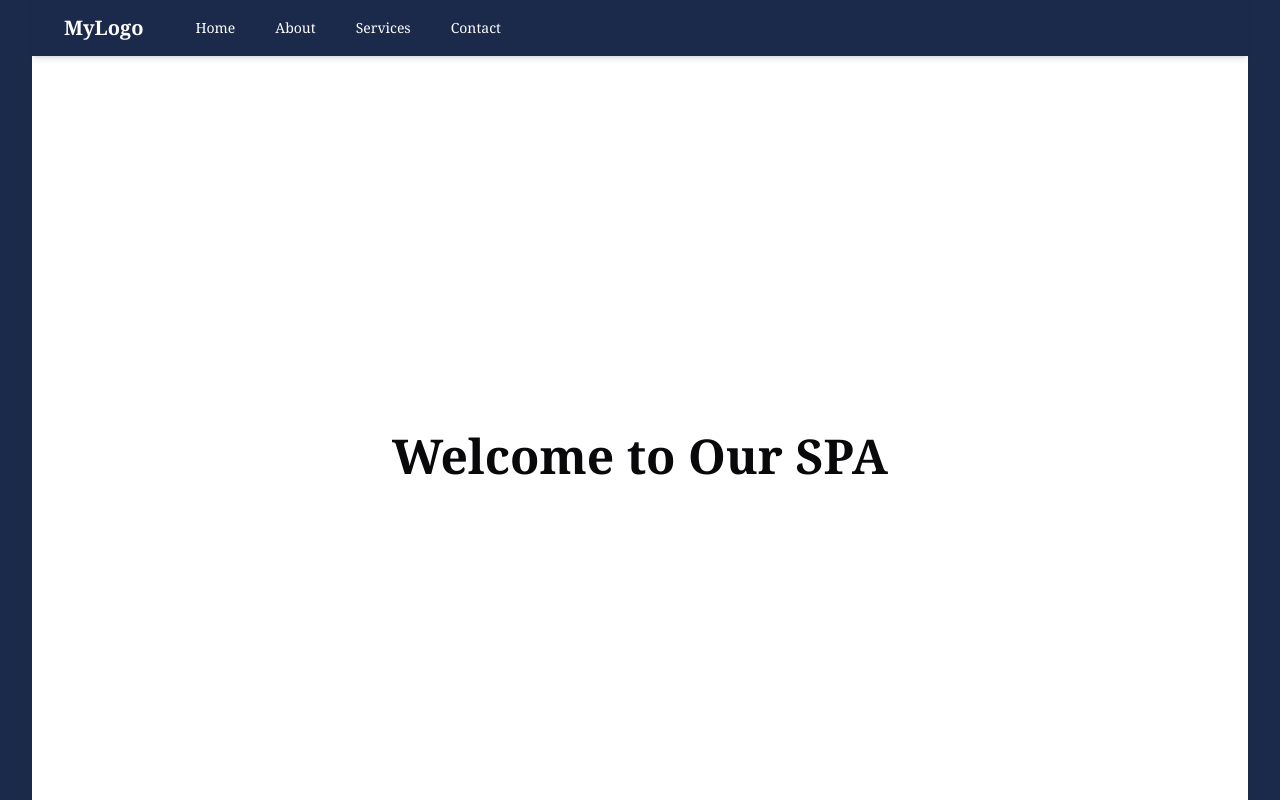
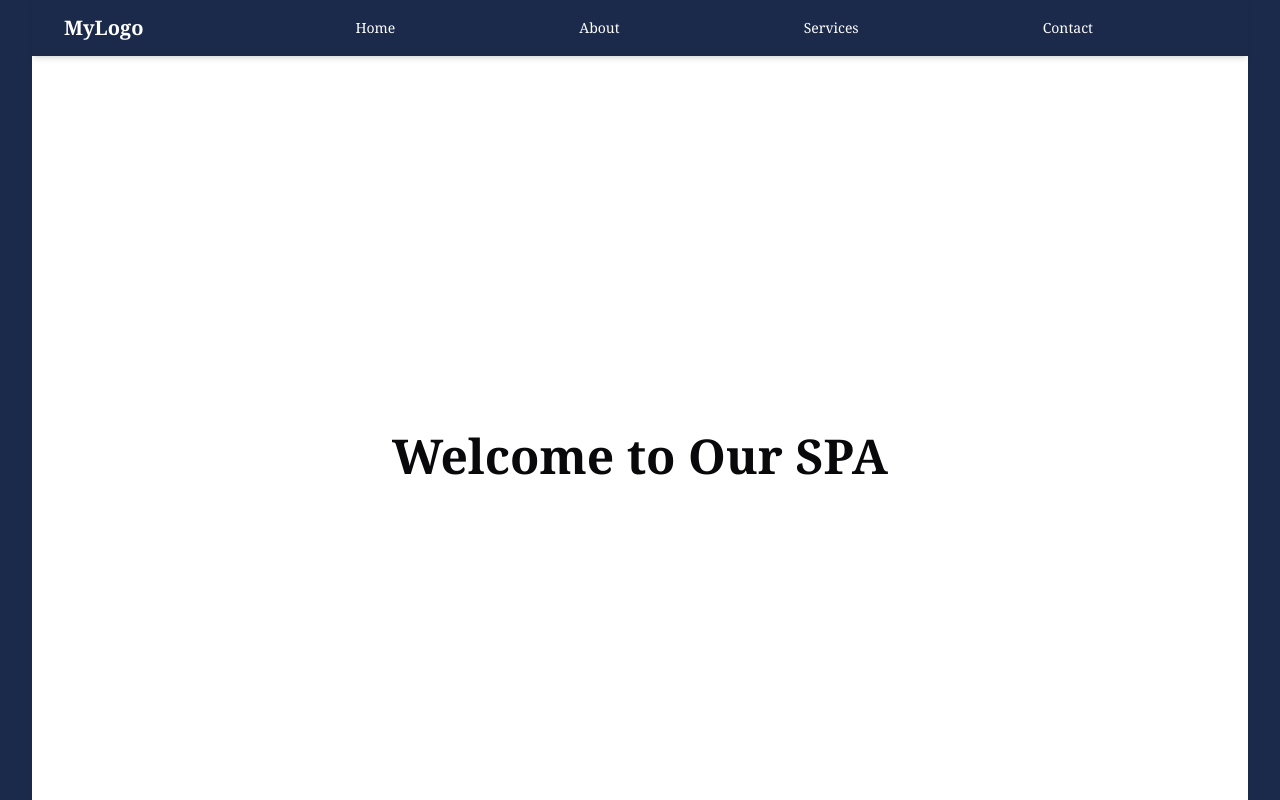
Before and after one commit to Devan4Real/A.V.M, a React (Vite) app in the folder avm_ent/: page / in a window 1280 px wide. Shown: the top 800 px of the page. Built offline with nearby package versions, Linux system fonts and the light colour scheme.

Commit message:
Added space between nav sections

```diff
--- a/avm_ent/src/components/StickyNavbar.tsx
+++ b/avm_ent/src/components/StickyNavbar.tsx
@@ -3,12 +3,12 @@ import React from 'react';
 const StickyNavbar: React.FC = () => {
   return (
     <nav className="sticky top-0 bg-[#1B2A4A] shadow-md z-50 py-0">
-      <div className="max-w-7xl mx-auto px-4 sm:px-6 lg:px-8">
+      <div className="flex items-center justify-between max-w-7xl mx-auto px-4 sm:px-6 lg:px-8">
         <div className="flex items-center justify-between h-14">
           <div className="flex items-center">
             <div className="text-xl font-bold text-white">MyLogo</div>
             <div className="hidden md:block">
-              <div className="ml-10 flex items-baseline space-x-4">
+              <div className="ml-10 flex items-baseline space-x-40 pl-40">
                 <a
                   href="#home"
                   className="text-white hover:text-gray-200 px-3 py-2 rounded-md text-sm font-medium"
```
Also changed, not shown: 1 other file (tests, documents, lock files or other folders).
